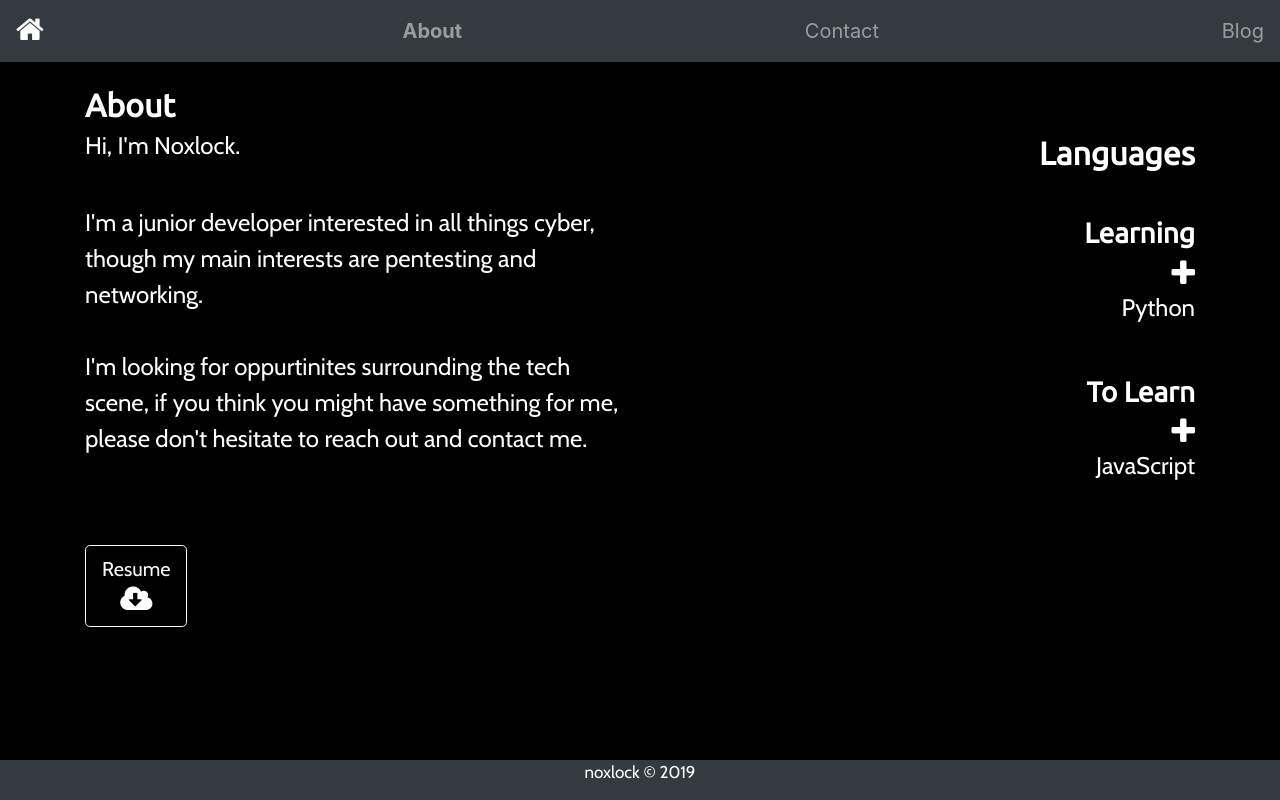
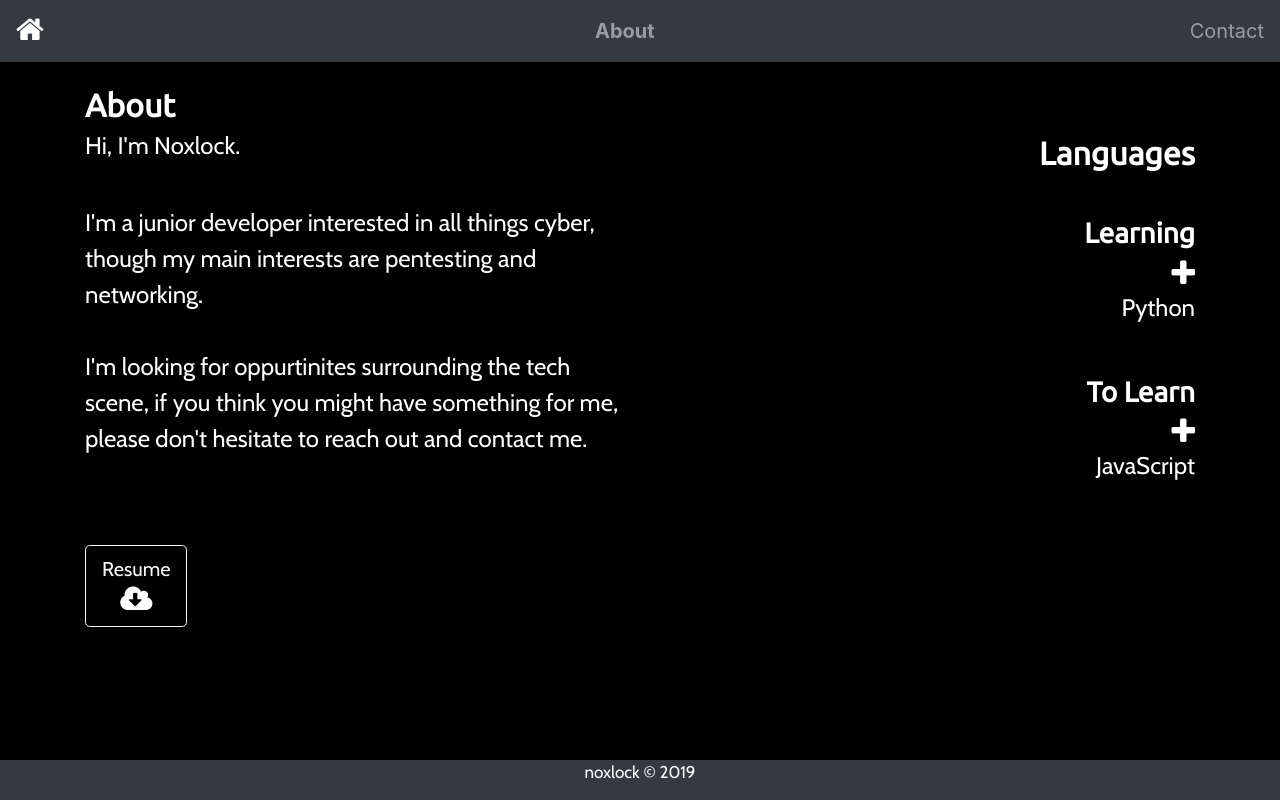
Before and after one commit to noxlock/Portfolio, a website: page public/About/index.html in a window 1280 px wide. Drawn offline with nearby package versions, Linux system fonts and the light colour scheme.

Commit message:
hid blog page while under maintenance

```diff
--- a/public/About/index.html
+++ b/public/About/index.html
@@ -34,7 +34,7 @@
 
         <li> <a class="navbar-text" href="../Contact/index.html">Contact</a> </li>
 
-        <li> <a class="navbar-text" href="../Blog/index.html">Blog</a></li>
+        <!-- <li> <a class="navbar-text" href="../Blog/index.html">Blog</a></li> -->
 
 
 </nav>
```
Also changed, not shown: public/Contact/index.html (+1 -1 lines), public/index.html (+2 -2 lines).
